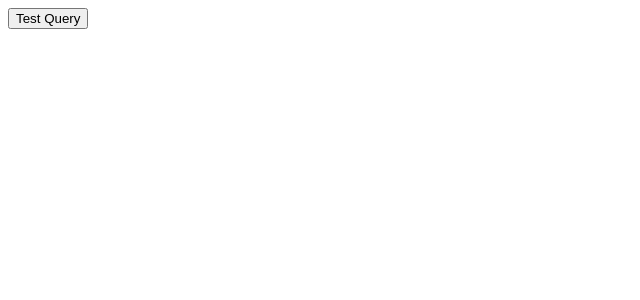
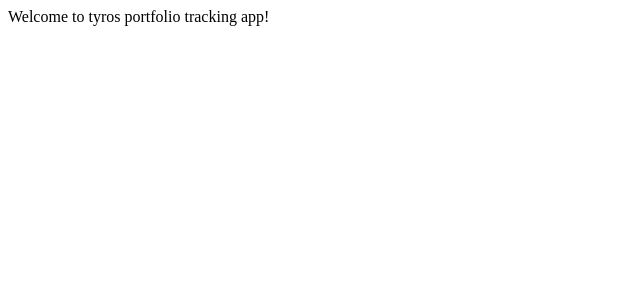
Before and after one commit to jaehyeon48/tyros-frontend, a React (Create React App) app: page / in a window 1280 px wide. Shown: the top 300 px of the page, without its empty margins (0-640 px from the left). Built offline with nearby package versions, Linux system fonts and the light colour scheme.

Commit message:
Test completed - deleted testing parts

```diff
--- a/src/App.js
+++ b/src/App.js
@@ -1,9 +1,9 @@
 import React from 'react';
 
-import DatabaseTest from './components/DatabaseTest';
+
 
 export default function App() {
   return (
-    <DatabaseTest />
+    <div>Welcome to tyros portfolio tracking app!</div>
   );
 }
--- a/src/components/DatabaseTest.js
+++ /dev/null
@@ -1,15 +0,0 @@
-import React from 'react';
-import axios from 'axios';
-
-export default function DatabaseTest() {
-  async function handleTest() {
-    const response = await axios.get('https://tyros.herokuapp.com/api/test');
-    console.log(response);
-  }
-
-  return (
-    <div>
-      <button onClick={handleTest}>Test Query</button>
-    </div>
-  )
-}
```
